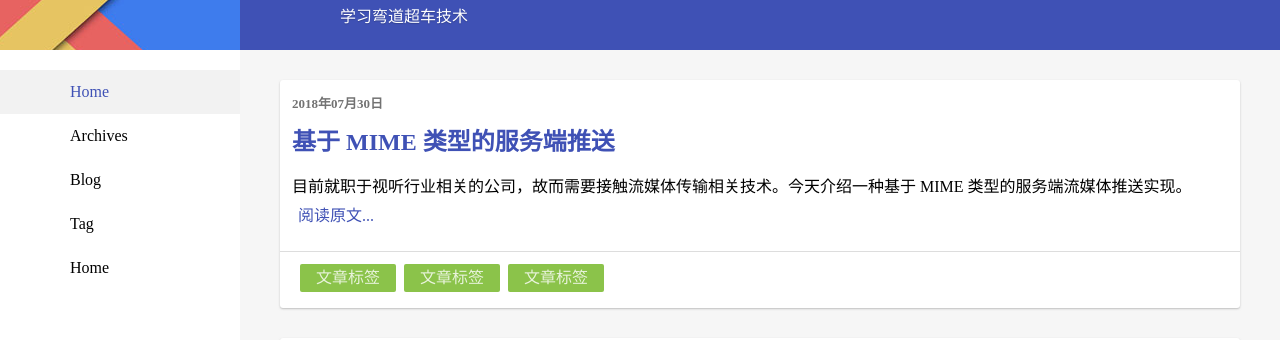
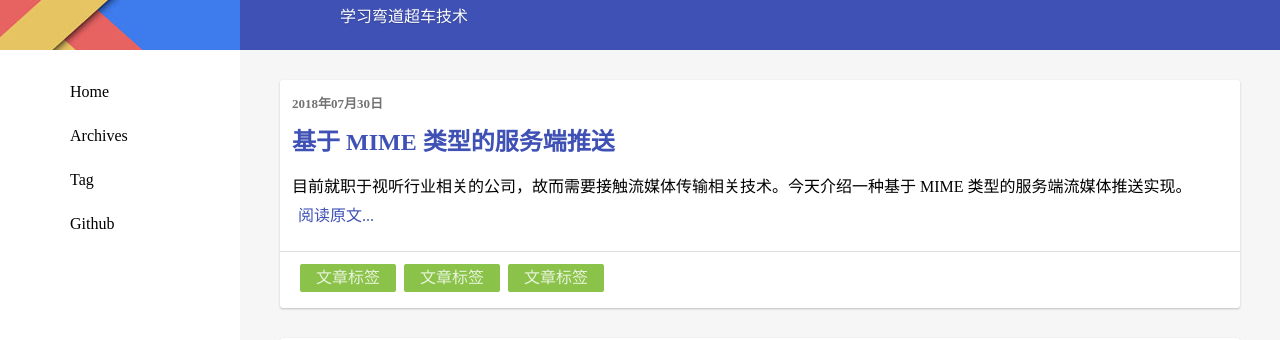
Before and after one commit to ganganlee/vue-blog, a Vue app: page /blog in a window 1280 px wide. Shown: the part 150-490 px from the top of the page. Built offline with nearby package versions, Linux system fonts and the light colour scheme; a small style sheet from the web is missing; what mavon-editor would draw is missing.

Commit message:
完善icon

```diff
--- a/index.html
+++ b/index.html
@@ -4,7 +4,7 @@
     <meta charset="utf-8">
     <meta name="viewport" content="width=device-width,initial-scale=1.0">
     <title>vue-blog</title>
-    <link rel="stylesheet" type="text/css" href="//at.alicdn.com/t/font_1859930_ut3eej9cwfb.css"/>
+    <link rel="stylesheet" type="text/css" href="//at.alicdn.com/t/font_1859930_n3x14vp1ile.css"/>
   </head>
   <body>
     <div id="app"></div>
--- a/src/App.vue
+++ b/src/App.vue
@@ -11,25 +11,21 @@
             </div>
             <div class="menu-wrapper">
               <ul>
-                <li :class="{'li-active':active=='home'}" @click="changeMenu('home','/home')">
+                <li :class="{'li-active':active=='blog'}" @click="changeMenu('blog','/blog')">
                   <i class="iconfont icon-home"></i>
                   <p>Home</p>
                 </li>
                 <li :class="{'li-active':active=='archives'}" @click="changeMenu('archives','/archives')">
-                  <i class="iconfont icon-home"></i>
+                  <i class="iconfont icon-Archives"></i>
                   <p>Archives</p>
                 </li>
-                <li :class="{'li-active':active=='blog'}" @click="changeMenu('blog','/blog')">
-                  <i class="iconfont icon-home"></i>
-                  <p>Blog</p>
-                </li>
                 <li :class="{'li-active':active=='tag'}" @click="changeMenu('tag','/tag')">
-                  <i class="iconfont icon-home"></i>
+                  <i class="iconfont icon-tag"></i>
                   <p>Tag</p>
                 </li>
                 <li class="">
-                  <i class="iconfont icon-home"></i>
-                  <p>Home</p>
+                  <i class="iconfont icon-git"></i>
+                  <p>Github</p>
                 </li>
               </ul>
             </div>
```
